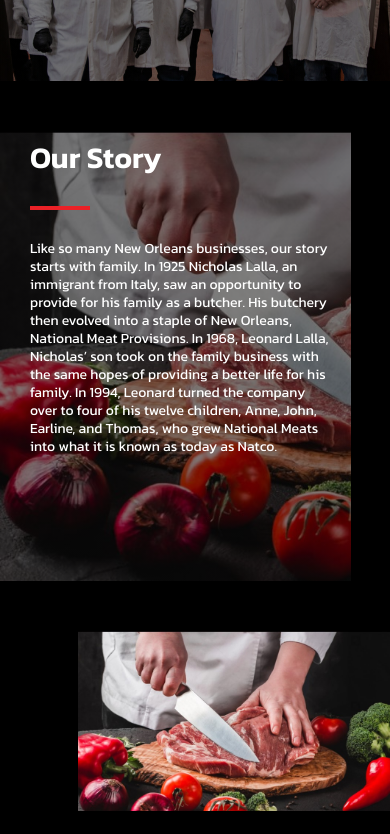
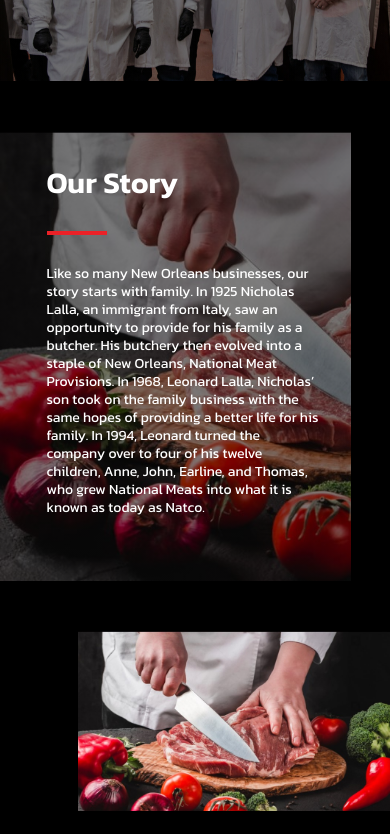
Before and after one commit to vesnalesevic/natco, a plain HTML site: page about.html in a window 390 px wide. Shown: the part 219-1053 px from the top of the page. Drawn offline with nearby package versions, Linux system fonts and the light colour scheme.

Commit message:
bottom line

```diff
--- a/style.css
+++ b/style.css
@@ -928,9 +928,7 @@ textarea {
     }
 
     .container-fluid {
-        width: 100%;
-        padding-left: 15px;
-        padding-right: 15px;
+        width: 90%;
         margin-left: auto;
         margin-right: auto;
     }
@@ -2045,12 +2043,6 @@ nav .container-fluid {
     width: 40%;
 }
 
-.story-text {
-    max-width: 524px;
-    margin-top: auto;
-    margin-bottom: auto;
-}
-
 .splide-tours {
     margin-left: auto;
     margin-right: auto;
@@ -2148,6 +2140,7 @@ nav .container-fluid {
 }
 
 @media (max-width:1199px) {
+
     .tours {
         background-image: linear-gradient(0deg, rgba(1, 1, 1, 0.7), rgba(1, 1, 1, 0.7)), url('/nacto-images/tours-cover.jpg');
         background-repeat: no-repeat;
```
Also changed, not shown: tours.html (+4 -4 lines).
